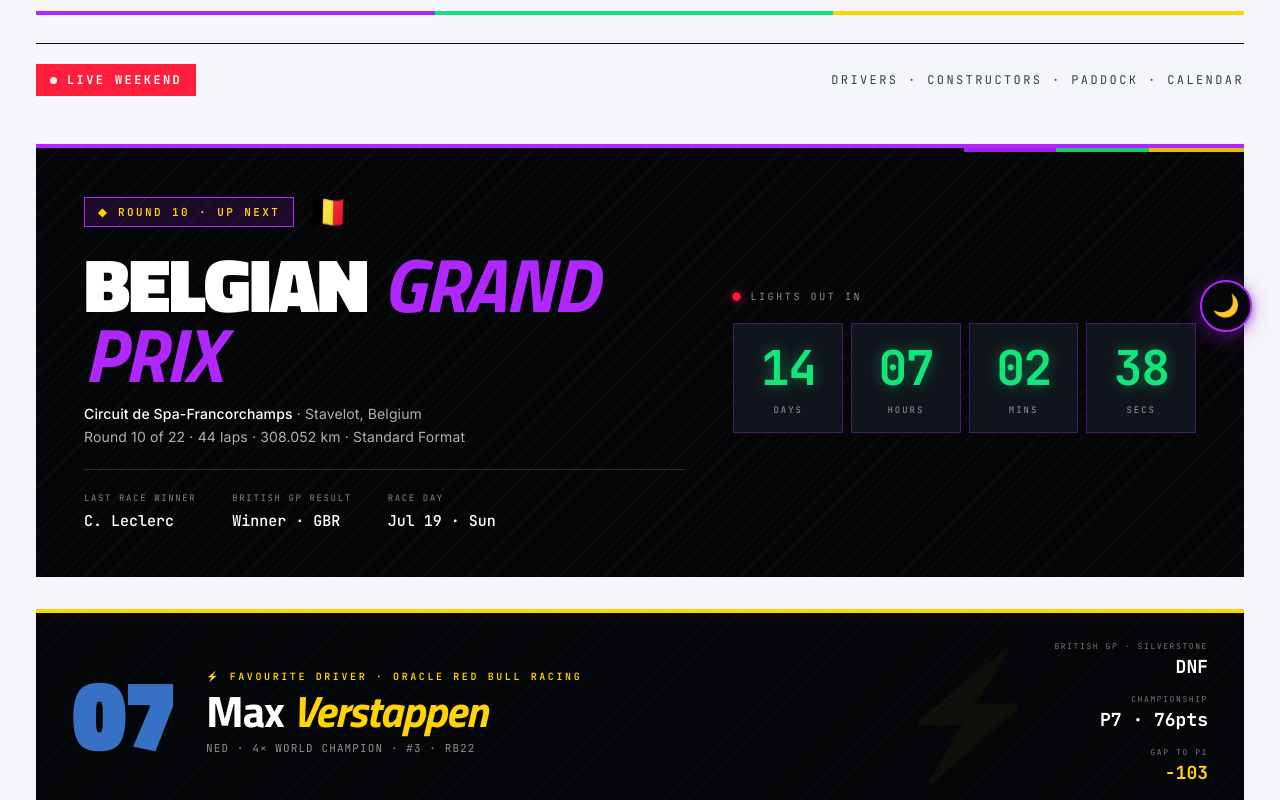
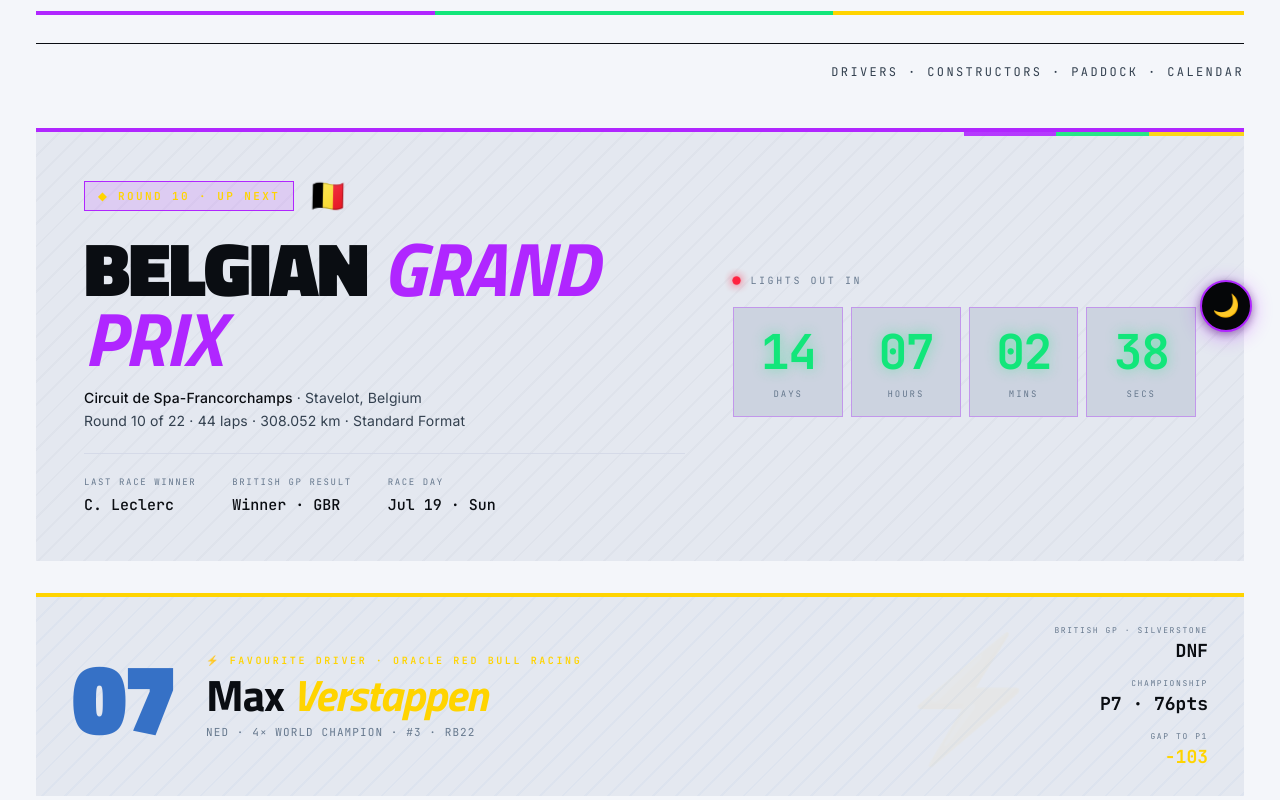
Before and after one commit to DarthRevan02/f1_dashboard, a React (Vite) app: page / in a window 1280 px wide. Shown: the part 440-1240 px from the top of the page. Built offline with nearby package versions, Linux system fonts and the light colour scheme; no server answers.

Commit message:
feat: enhance Hero component to display live weekend status based on race timing

```diff
--- a/src/App.css
+++ b/src/App.css
@@ -68,7 +68,7 @@
 [data-theme="dark"] .driver-pts,[data-theme="dark"] .con-pts { color: var(--ink); }
 [data-theme="dark"] .footer { border-top-color: var(--ink-3); }
 [data-theme="dark"] .f-brand { color: var(--ink-2); }
-[data-theme="dark"] .stats-grid { background: var(--carbon); }
+[data-theme="dark"] .stats-grid { background: var(--paper-2); }
 [data-theme="dark"] .hero-sub { border-top-color: var(--ink-3); }
 
 body, .hero, .cal-round, .driver-row, .con-row, .news-item,
@@ -150,36 +150,37 @@
 .hero-title .line2 span { display:inline-block;animation:maskRevealUp 1.1s cubic-bezier(.2,.9,.25,1) both 1.4s; }
 .title-underline { position:absolute;left:0;bottom:0;height:4px;width:100%;background:var(--sector-grad);transform:scaleX(0);transform-origin:left;animation:underlineDraw 1.2s cubic-bezier(.3,.9,.3,1) both 2.2s; }
 
-.hero-sub { font-family:'JetBrains Mono',monospace;font-size:12px;letter-spacing:.2em;text-transform:uppercase;color:var(--ink-2);padding-top:20px;border-top:1px solid var(--ink);display:flex;justify-content:space-between;align-items:center;animation:fadeUpSlow 1s ease both 2.8s; }
+.hero-sub { font-family:'JetBrains Mono',monospace;font-size:12px;letter-spacing:.2em;text-transform:uppercase;color:var(--ink-2);padding-top:20px;border-top:1px solid var(--ink);display:flex;align-items:center;animation:fadeUpSlow 1s ease both 2.8s; }
+.hero-nav { margin-left:auto; }
 .live-badge { display:inline-flex;align-items:center;gap:10px;padding:8px 14px;background:var(--sig-red);color:#fff;font-weight:700;letter-spacing:.2em;position:relative; }
 .live-badge::before { content:'';display:inline-block;width:7px;height:7px;background:#fff;border-radius:50%;animation:blink 1.6s ease infinite; }
 
 .race-hero { margin:0 auto;max-width:1440px;padding:0 36px;background:var(--paper);animation:fadeUpSlow 1.1s ease both 3.2s; }
-.race-block { background:var(--carbon);color:#fff;padding:44px 48px 46px;margin-top:16px;position:relative;overflow:hidden;border-top:4px solid var(--sig-purple); }
-.race-block::before { content:'';position:absolute;inset:0;background:repeating-linear-gradient(135deg,rgba(255,255,255,0.025) 0 2px,transparent 2px 16px);pointer-events:none;z-index:0; }
+.race-block { background:var(--paper-2);color:var(--ink);padding:44px 48px 46px;margin-top:16px;position:relative;overflow:hidden;border-top:4px solid var(--sig-purple); }
+.race-block::before { content:'';position:absolute;inset:0;background:repeating-linear-gradient(135deg,rgba(120,130,150,0.05) 0 2px,transparent 2px 16px);pointer-events:none;z-index:0; }
 .race-block::after { content:'';position:absolute;top:0;right:0;width:280px;height:4px;background:var(--sector-grad);opacity:0.9;z-index:0; }
 .race-grid { display:grid;grid-template-columns:1.3fr 1fr;gap:48px;position:relative;z-index:1; }
 .race-meta-row { display:flex;align-items:center;gap:14px;margin-bottom:18px; }
 .race-round { font-family:'JetBrains Mono',monospace;font-size:11px;font-weight:600;letter-spacing:.22em;text-transform:uppercase;color:var(--sig-yellow);padding:7px 13px;border:1px solid var(--sig-purple);background:rgba(176,38,255,0.14); }
 .race-flag-big { font-size:32px;animation:flagWave 2.8s ease-in-out infinite; }
-.race-name { font-family:'Titillium Web',sans-serif;font-size:clamp(44px,6vw,76px);font-weight:900;line-height:0.92;letter-spacing:-0.02em;text-transform:uppercase;color:#fff;margin-bottom:16px; }
+.race-name { font-family:'Titillium Web',sans-serif;font-size:clamp(44px,6vw,76px);font-weight:900;line-height:0.92;letter-spacing:-0.02em;text-transform:uppercase;color:var(--ink);margin-bottom:16px; }
 .race-name em { font-style:italic;color:var(--sig-purple);font-weight:700; }
-.race-circuit { font-family:'Inter',sans-serif;font-size:14px;color:rgba(255,255,255,0.68);margin-bottom:6px;letter-spacing:.01em; }
-.race-circuit strong { color:#fff;font-weight:500; }
-.race-stats { display:flex;gap:36px;margin-top:24px;padding-top:22px;border-top:1px solid rgba(255,255,255,0.15); }
+.race-circuit { font-family:'Inter',sans-serif;font-size:14px;color:var(--ink-2);margin-bottom:6px;letter-spacing:.01em; }
+.race-circuit strong { color:var(--ink);font-weight:500; }
+.race-stats { display:flex;gap:36px;margin-top:24px;padding-top:22px;border-top:1px solid var(--rule-light); }
 .race-stat { display:flex;flex-direction:column; }
-.race-stat-label { font-family:'JetBrains Mono',monospace;font-size:9px;letter-spacing:.18em;text-transform:uppercase;color:rgba(255,255,255,0.5);margin-bottom:7px; }
-.race-stat-val { font-family:'JetBrains Mono',monospace;font-size:15px;font-weight:500;color:#fff; }
+.race-stat-label { font-family:'JetBrains Mono',monospace;font-size:9px;letter-spacing:.18em;text-transform:uppercase;color:var(--ink-3);margin-bottom:7px; }
+.race-stat-val { font-family:'JetBrains Mono',monospace;font-size:15px;font-weight:500;color:var(--ink); }
 .race-right { display:flex;flex-direction:column;justify-content:center; }
-.countdown-label { font-family:'JetBrains Mono',monospace;font-size:10px;letter-spacing:.26em;text-transform:uppercase;color:rgba(255,255,255,0.55);margin-bottom:20px;display:flex;align-items:center;gap:10px; }
+.countdown-label { font-family:'JetBrains Mono',monospace;font-size:10px;letter-spacing:.26em;text-transform:uppercase;color:var(--ink-3);margin-bottom:20px;display:flex;align-items:center;gap:10px; }
 .countdown-label::before { content:'';width:7px;height:7px;background:var(--sig-red);border-radius:50%;animation:pulseDot 1.8s ease infinite;box-shadow:0 0 8px var(--sig-red); }
 .countdown { display:grid;grid-template-columns:repeat(4,1fr);gap:8px; }
-.cd-cell { background:var(--carbon-3);padding:20px 8px 16px;text-align:center;border:1px solid rgba(176,38,255,0.35); }
+.cd-cell { background:var(--paper-3);padding:20px 8px 16px;text-align:center;border:1px solid rgba(176,38,255,0.35); }
 .cd-num { font-family:'JetBrains Mono',monospace;font-size:clamp(36px,4.2vw,48px);font-weight:700;color:var(--sig-green);line-height:1;letter-spacing:-0.03em;font-variant-numeric:tabular-nums;text-shadow:0 0 14px rgba(18,230,122,0.45);animation:numCountUp 0.8s ease both 3.8s; }
 .cd-cell:nth-child(2) .cd-num{animation-delay:3.95s}
 .cd-cell:nth-child(3) .cd-num{animation-delay:4.1s}
 .cd-cell:nth-child(4) .cd-num{animation-delay:4.25s}
-.cd-label { font-family:'JetBrains Mono',monospace;font-size:9px;letter-spacing:.22em;text-transform:uppercase;color:rgba(255,255,255,0.55);margin-top:12px; }
+.cd-label { font-family:'JetBrains Mono',monospace;font-size:9px;letter-spacing:.22em;text-transform:uppercase;color:var(--ink-3);margin-top:12px; }
 
 .cal-section { max-width:1440px;margin:0 auto;padding:48px 36px 0;animation:fadeUpSlow 1s ease both 3.5s; }
 .cal-head { display:flex;align-items:baseline;justify-content:space-between;margin-bottom:20px; }
@@ -287,32 +288,32 @@
 .news-body{font-size:12px;line-height:1.6;color:var(--ink-2)}
 
 .stats-ribbon{max-width:1440px;margin:0 auto;padding:48px 36px 0}
-.stats-grid{display:grid;grid-template-columns:repeat(4,1fr);border:2px solid var(--ink);background:var(--carbon)}
-.stat{padding:28px 24px 24px;border-right:1px solid rgba(255,255,255,0.12);color:#fff;position:relative;overflow:hidden;transition:background 0.3s}
+.stats-grid{display:grid;grid-template-columns:repeat(4,1fr);border:2px solid var(--ink);background:var(--paper-2)}
+.stat{padding:28px 24px 24px;border-right:1px solid var(--rule-light);color:var(--ink);position:relative;overflow:hidden;transition:background 0.3s}
 .stat:last-child{border-right:none}
-.stat:hover{background:var(--carbon-2)}
+.stat:hover{background:var(--paper-3)}
 .stat::after{content:'';position:absolute;bottom:0;left:0;height:3px;width:0;background:var(--sig-green);transition:width 0.5s ease}
 .stat:hover::after{width:100%}
 .stat.ver-stat::after{background:var(--rb-yellow)}
-.stat-label{font-family:'JetBrains Mono',monospace;font-size:9px;letter-spacing:.22em;text-transform:uppercase;color:rgba(255,255,255,0.55);margin-bottom:13px}
-.stat-big{font-family:'Titillium Web',sans-serif;font-size:clamp(28px,3vw,38px);font-weight:700;color:#fff;line-height:1;letter-spacing:-0.02em;margin-bottom:9px}
+.stat-label{font-family:'JetBrains Mono',monospace;font-size:9px;letter-spacing:.22em;text-transform:uppercase;color:var(--ink-3);margin-bottom:13px}
+.stat-big{font-family:'Titillium Web',sans-serif;font-size:clamp(28px,3vw,38px);font-weight:700;color:var(--ink);line-height:1;letter-spacing:-0.02em;margin-bottom:9px}
 .stat-big em{font-style:italic;color:var(--rb-yellow);font-weight:500}
-.stat-sub{font-family:'Inter',sans-serif;font-size:12px;color:rgba(255,255,255,0.58);font-weight:400}
+.stat-sub{font-family:'Inter',sans-serif;font-size:12px;color:var(--ink-2);font-weight:400}
 
 .ver-spotlight{max-width:1440px;margin:0 auto;padding:32px 36px 0}
-.ver-card{background:var(--carbon);border-top:4px solid var(--rb-yellow);padding:28px 36px;display:grid;grid-template-columns:auto 1fr auto;gap:32px;align-items:center;position:relative;overflow:hidden}
+.ver-card{background:var(--paper-2);border-top:4px solid var(--rb-yellow);padding:28px 36px;display:grid;grid-template-columns:auto 1fr auto;gap:32px;align-items:center;position:relative;overflow:hidden}
 .ver-card::before{content:'';position:absolute;inset:0;background:repeating-linear-gradient(135deg,rgba(54,113,198,0.04) 0 2px,transparent 2px 16px);pointer-events:none}
 .ver-card::after{content:'⚡';position:absolute;right:200px;top:50%;transform:translateY(-50%);font-size:120px;opacity:0.04;pointer-events:none}
 .ver-num{font-family:'Titillium Web',sans-serif;font-size:clamp(60px,8vw,100px);font-weight:800;color:var(--redbull);line-height:1;letter-spacing:-0.04em;position:relative;z-index:1}
 .ver-info{position:relative;z-index:1}
 .ver-eyebrow{font-family:'JetBrains Mono',monospace;font-size:10px;letter-spacing:.26em;text-transform:uppercase;color:var(--rb-yellow);margin-bottom:6px;font-weight:600}
-.ver-name{font-family:'Titillium Web',sans-serif;font-size:clamp(28px,4vw,44px);font-weight:700;color:#fff;line-height:1;letter-spacing:-0.025em;margin-bottom:8px}
+.ver-name{font-family:'Titillium Web',sans-serif;font-size:clamp(28px,4vw,44px);font-weight:700;color:var(--ink);line-height:1;letter-spacing:-0.025em;margin-bottom:8px}
 .ver-name em{font-style:italic;color:var(--rb-yellow)}
-.ver-team{font-family:'JetBrains Mono',monospace;font-size:11px;color:rgba(255,255,255,0.55);letter-spacing:.1em;text-transform:uppercase}
+.ver-team{font-family:'JetBrains Mono',monospace;font-size:11px;color:var(--ink-3);letter-spacing:.1em;text-transform:uppercase}
 .ver-stats-right{display:flex;flex-direction:column;gap:16px;text-align:right;position:relative;z-index:1}
 .ver-stat-item{display:flex;flex-direction:column}
-.ver-stat-label{font-family:'JetBrains Mono',monospace;font-size:8px;letter-spacing:.2em;text-transform:uppercase;color:rgba(255,255,255,0.45);margin-bottom:4px}
-.ver-stat-val{font-family:'JetBrains Mono',monospace;font-size:18px;font-weight:700;color:#fff;font-variant-numeric:tabular-nums}
+.ver-stat-label{font-family:'JetBrains Mono',monospace;font-size:8px;letter-spacing:.2em;text-transform:uppercase;color:var(--ink-3);margin-bottom:4px}
+.ver-stat-val{font-family:'JetBrains Mono',monospace;font-size:18px;font-weight:700;color:var(--ink);font-variant-numeric:tabular-nums}
 .ver-stat-val.highlight{color:var(--rb-yellow)}
 
 .footer-wrap{max-width:1440px;margin:0 auto;padding:32px 36px 40px}
@@ -337,7 +338,7 @@
   .col-head{position:relative;top:auto}
   .stats-grid{grid-template-columns:1fr 1fr}
   .stat:nth-child(2){border-right:none}
-  .stat:nth-child(3),.stat:nth-child(4){border-top:1px solid rgba(255,255,255,0.1)}
+  .stat:nth-child(3),.stat:nth-child(4){border-top:1px solid var(--rule-light)}
   .stat:nth-child(4){border-right:none}
   .driver-row.leader::after{display:none}
   .hero-sub{flex-direction:column;align-items:flex-start;gap:14px}
@@ -375,16 +376,15 @@
 .circuit-modal-country{font-family:'JetBrains Mono',monospace;font-size:10px;letter-spacing:.18em;text-transform:uppercase;color:var(--ink-3);font-weight:600;margin-bottom:2px}
 .circuit-modal-name{font-family:'Titillium Web',sans-serif;font-size:26px;font-weight:600;letter-spacing:-0.01em;color:var(--ink)}
 .circuit-stats-grid{display:grid;grid-template-columns:repeat(3,1fr);gap:2px;margin-bottom:20px;background:var(--rule-light)}
-.circuit-stat{background:var(--carbon);border-left:3px solid var(--track);padding:16px 18px;min-height:74px}
-[data-theme="dark"] .circuit-stat{background:var(--carbon-2)}
-.circuit-stat-label{font-family:'JetBrains Mono',monospace;font-size:10px;letter-spacing:.1em;text-transform:uppercase;color:rgba(255,255,255,0.5);font-weight:500;margin-bottom:8px}
-.circuit-stat-value{font-family:'JetBrains Mono',monospace;font-size:20px;font-weight:700;color:#fff;letter-spacing:-0.01em}
-.circuit-stat-sub{font-family:'JetBrains Mono',monospace;font-size:10px;color:rgba(255,255,255,0.55);margin-top:4px}
+.circuit-stat{background:var(--paper-2);border-left:3px solid var(--track);padding:16px 18px;min-height:74px}
+.circuit-stat-label{font-family:'JetBrains Mono',monospace;font-size:10px;letter-spacing:.1em;text-transform:uppercase;color:var(--ink-3);font-weight:500;margin-bottom:8px}
+.circuit-stat-value{font-family:'JetBrains Mono',monospace;font-size:20px;font-weight:700;color:var(--ink);letter-spacing:-0.01em}
+.circuit-stat-sub{font-family:'JetBrains Mono',monospace;font-size:10px;color:var(--ink-3);margin-top:4px}
 .circuit-map-block{margin-top:4px}
 .circuit-map-label{font-family:'JetBrains Mono',monospace;font-size:10px;letter-spacing:.14em;text-transform:uppercase;color:var(--ink-3);font-weight:600;margin-bottom:10px}
-.circuit-map{border:1px solid var(--rule-light);background:#0a0e1c;padding:20px;display:flex;align-items:center;justify-content:center;min-height:200px}
+.circuit-map{border:1px solid var(--rule-light);background:var(--paper-3);padding:20px;display:flex;align-items:center;justify-content:center;min-height:200px}
 .circuit-map img{max-width:100%;max-height:360px;width:auto;height:auto;display:block}
-.circuit-map-placeholder{font-family:'JetBrains Mono',monospace;font-size:12px;color:rgba(255,255,255,0.4);letter-spacing:.04em}
+.circuit-map-placeholder{font-family:'JetBrains Mono',monospace;font-size:12px;color:var(--ink-3);letter-spacing:.04em}
 .circuit-modal-empty{font-family:'JetBrains Mono',monospace;font-size:12px;color:var(--ink-3);letter-spacing:.04em;padding:24px 0}
 @keyframes circuitFadeIn{from{opacity:0}to{opacity:1}}
 @keyframes circuitPopIn{from{opacity:0;transform:translateY(12px) scale(0.98)}to{opacity:1;transform:translateY(0) scale(1)}}
--- a/src/App.jsx
+++ b/src/App.jsx
@@ -38,7 +38,7 @@
       <Ticker />
       <ThemeToggle theme={theme} onToggle={toggleTheme} />
 
-      <Hero />
+      <Hero race={currentRace} />
       <RaceHero race={currentRace} />
       <VerSpotlight spotlight={verstappenSpotlight} />
       <Calendar rounds={calendar} progressPct={seasonProgressPct} />
--- a/src/components/Hero.jsx
+++ b/src/components/Hero.jsx
@@ -3,7 +3,20 @@
 const DAYS = ['SUN', 'MON', 'TUE', 'WED', 'THU', 'FRI', 'SAT'];
 const MONTHS = ['JAN', 'FEB', 'MAR', 'APR', 'MAY', 'JUN', 'JUL', 'AUG', 'SEP', 'OCT', 'NOV', 'DEC'];
 
-export default function Hero() {
+// A race weekend typically opens with FP1 ~3 days before lights out (Fri-Sun,
+// or Thu-Sun for street circuits) and wraps up a few hours after the race.
+const WEEKEND_LEAD_DAYS = 3;
+const WEEKEND_TAIL_HOURS = 3;
+
+function isRaceWeekend(lightsOutISO) {
+  const raceTime = new Date(lightsOutISO).getTime();
+  const now = Date.now();
+  const start = raceTime - WEEKEND_LEAD_DAYS * 86400000;
+  const end = raceTime + WEEKEND_TAIL_HOURS * 3600000;
+  return now >= start && now <= end;
+}
+
+export default function Hero({ race }) {
   const { greeting, dateline } = useMemo(() => {
     const now = new Date();
     const h = now.getHours();
@@ -11,6 +24,8 @@
     const dl = `${DAYS[now.getDay()]} · ${String(now.getDate()).padStart(2, '0')} ${MONTHS[now.getMonth()]} · ${now.getFullYear()}`;
     return { greeting: g, dateline: dl };
   }, []);
+
+  const liveWeekend = useMemo(() => isRaceWeekend(race.lightsOutISO), [race.lightsOutISO]);
 
   return (
     <section className="hero">
@@ -38,8 +53,8 @@
       </div>
 
       <div className="hero-sub">
-        <span className="live-badge">Live Weekend</span>
-        <span>Drivers · Constructors · Paddock · Calendar</span>
+        {liveWeekend && <span className="live-badge">Live Weekend</span>}
+        <span className="hero-nav">Drivers · Constructors · Paddock · Calendar</span>
       </div>
     </section>
   );
```
